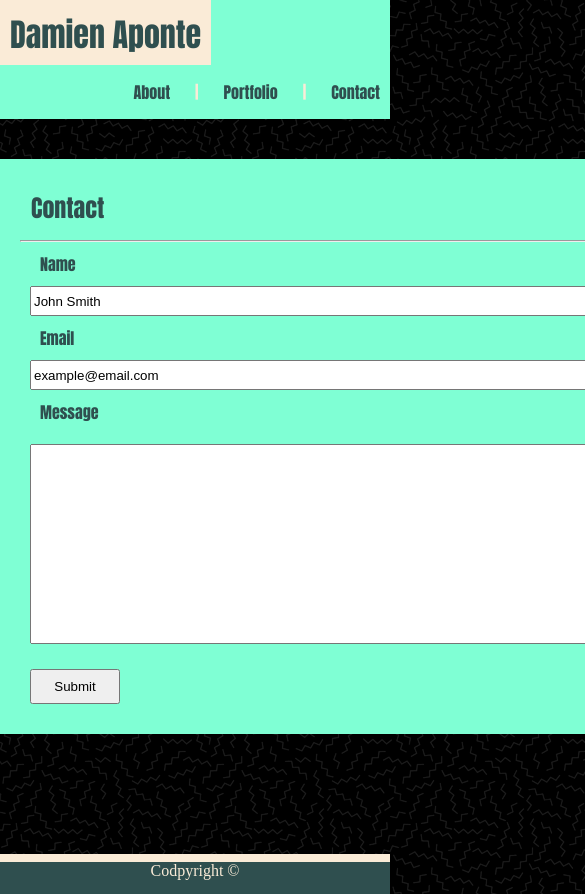
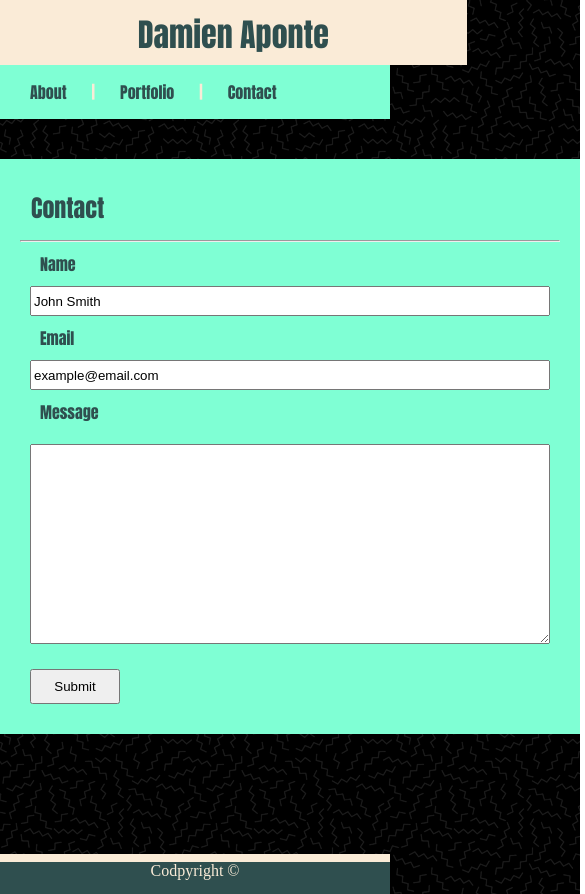
Before and after one commit to DamienVA/Responsive-Porfolio, a plain HTML site: page contact.html in a window 390 px wide. Shown: the top 894 px of the page, 585 px wide, since content can reach past the window. Drawn offline with Linux system fonts and the light colour scheme.

Commit message:
made site responsive at screne sizes 980, 768, and 640

```diff
--- a/assets/css/style.css
+++ b/assets/css/style.css
@@ -154,13 +154,56 @@ footer{
 }
 
 @media screen and (max-width: 980px) {
-
+    .container{
+        width: 800px;
+    }
+    .header-content{
+        width: 800px;
+    }
+    .field{
+        width: 750px;
+    }
+    textarea{
+        width:750px;
+    }
+    #bio-image{
+        margin: 10px 10px 10px 10px;
+    }
 }
 
 @media screen and (max-width: 768px) {
+    .container{
+        width: 680px;
+    }
+    .header-content{
+        width: 680px;
+    }
+    .field{
+        width: 620px;
+    }
+    textarea{
+        width: 620px;
+    }
 
 }
 
 @media screen and (max-width: 640px) {
-
+    .container{
+        width: 580px;
+    }
+    h1{
+        width: 100%;
+    }
+    nav{
+        margin-right: 180px;
+    }
+    #gallery{
+        margin-left: 100px;
+    }
+    .field{
+        width: 520px;
+    }
+    textarea{
+        width: 520px;
+    }
 }
```
